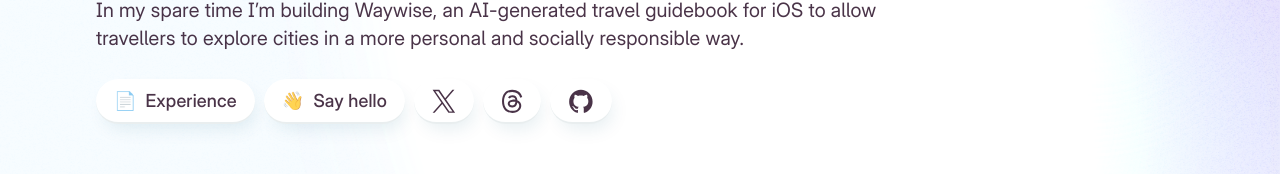
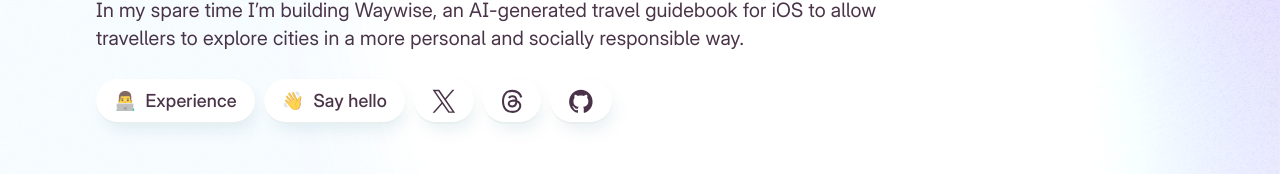
Before and after one commit to maxshearer/max.shearer.co, a Next.js app: page / in a window 1280 px wide. Shown: the part 450-624 px from the top of the page. Built offline with nearby package versions, Linux system fonts and the light colour scheme.

Commit message:
refactor: Use a less boring emoji

```diff
--- a/app/(work)/page.tsx
+++ b/app/(work)/page.tsx
@@ -33,7 +33,7 @@ export default function Home() {
       <nav className={styles.nav}>
         <ul>
           <li>
-            <Link href="/experience">📄&nbsp; Experience</Link>
+            <Link href="/experience">👨‍💻&nbsp; Experience</Link>
           </li>
           <li>
             <ContactButton />
```
